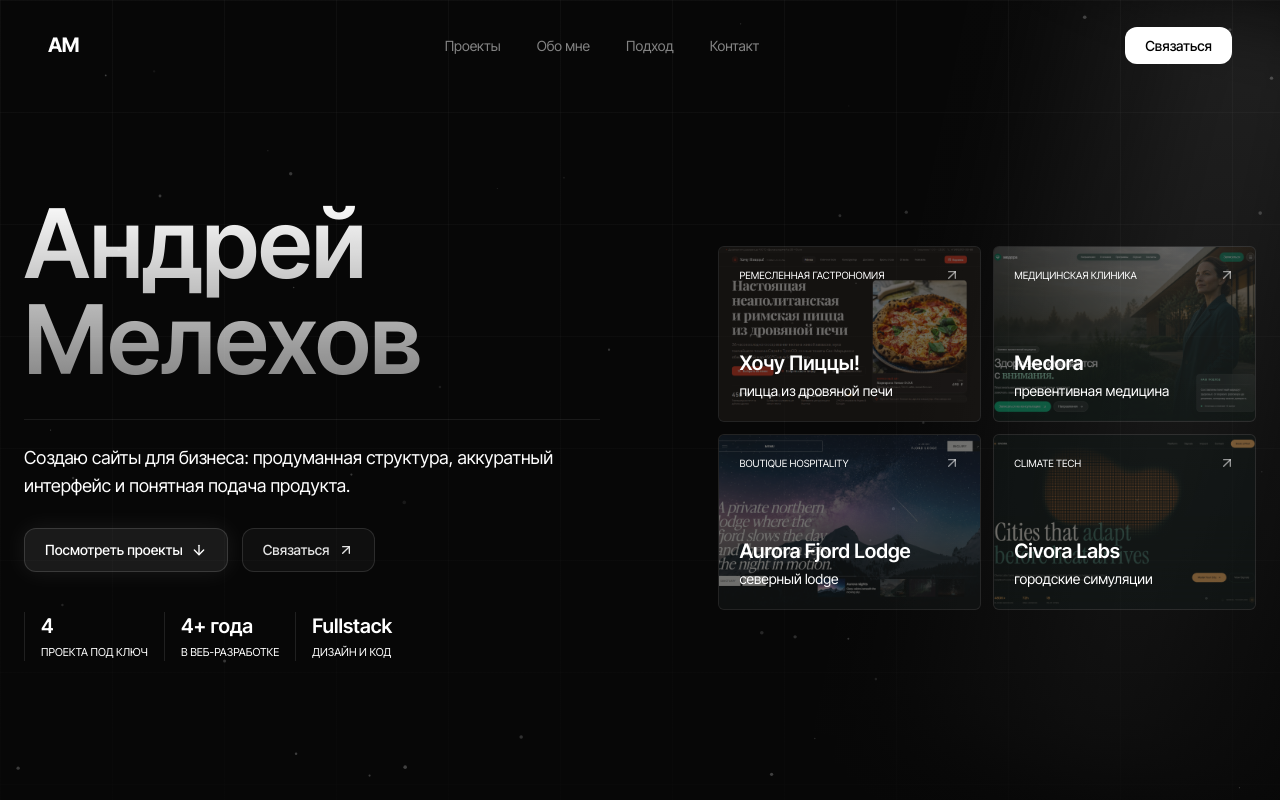
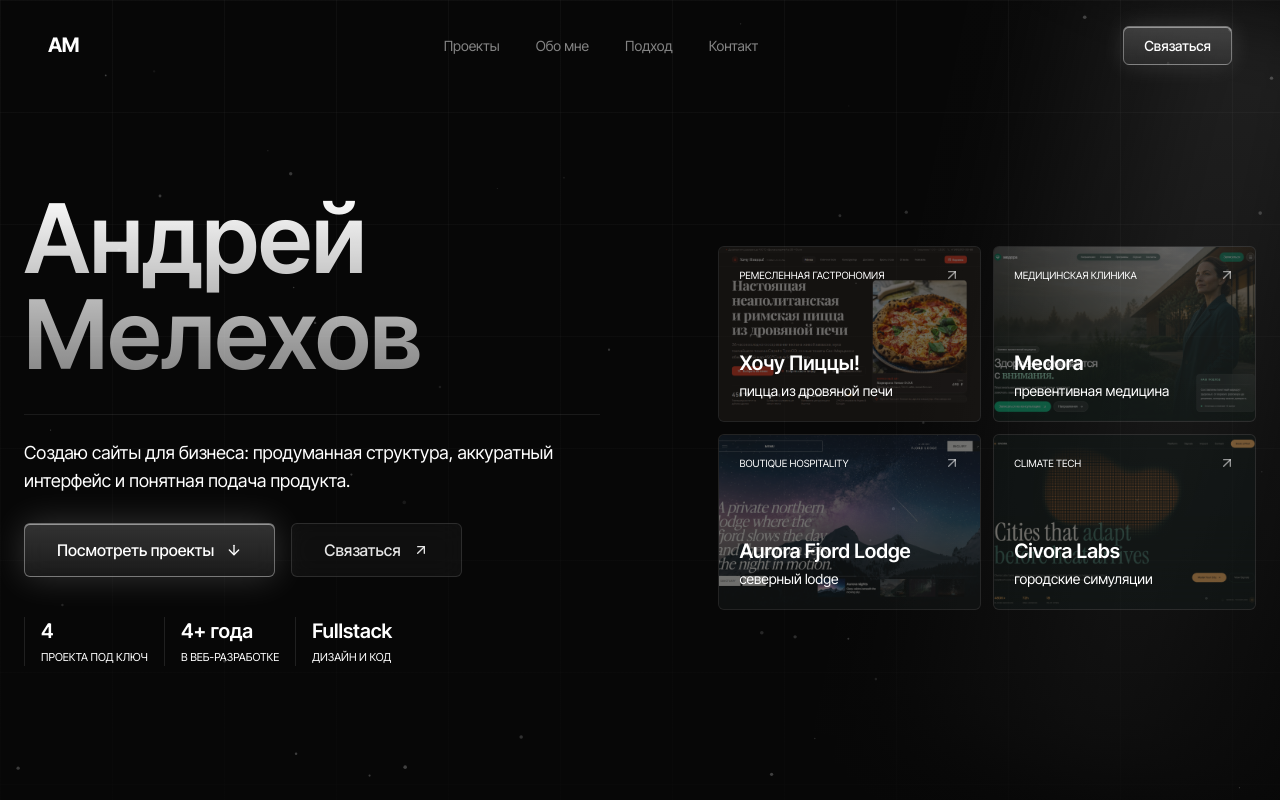
Before and after one commit to melekhovv/my-portfolio, a Next.js app: page / in a window 1280 px wide. Shown: the top 800 px of the page. Built offline with nearby package versions, Linux system fonts and the light colour scheme.

Commit message:
style: restore crisp button geometry with luminous frosted glass primary CTA

```diff
--- a/src/components/ui/button.tsx
+++ b/src/components/ui/button.tsx
@@ -29,21 +29,21 @@ export const Button = React.forwardRef<HTMLButtonElement, ButtonProps>(
     ref
   ) => {
     const baseStyles =
-      "spotlight-card relative inline-flex items-center justify-center font-medium transition-all duration-300 rounded-xl focus:outline-none focus-visible:ring-2 focus-visible:ring-white/20 disabled:opacity-50 disabled:pointer-events-none active:scale-[0.98] cursor-pointer whitespace-nowrap select-none";
+      "spotlight-card relative inline-flex items-center justify-center font-medium transition-all duration-300 rounded-md focus:outline-none focus-visible:ring-2 focus-visible:ring-white/20 disabled:opacity-50 disabled:pointer-events-none active:scale-[0.98] cursor-pointer whitespace-nowrap select-none backdrop-blur-md";
 
     const variants = {
       primary:
-        "bg-white/[0.08] hover:bg-white/[0.12] text-white border border-white/[0.14] shadow-[0_0_24px_rgba(255,255,255,0.08)]",
+        "text-white bg-gradient-to-b from-white/[0.18] to-white/[0.08] hover:from-white/[0.26] hover:to-white/[0.13] border border-white/35 hover:border-white/55 shadow-[0_0_35px_rgba(255,255,255,0.18),inset_0_1px_0_0_rgba(255,255,255,0.48)] hover:shadow-[0_0_48px_rgba(255,255,255,0.28),inset_0_1px_0_0_rgba(255,255,255,0.7)]",
       secondary:
-        "bg-white/[0.035] hover:bg-white/[0.06] text-[#e5e5e5] hover:text-white border border-white/[0.10] hover:border-white/20",
+        "text-[#e5e5e5] hover:text-white bg-white/[0.035] hover:bg-white/[0.07] border border-white/[0.12] hover:border-white/25",
       ghost:
         "text-text-secondary hover:text-white hover:bg-white/5 border border-transparent",
     };
 
     const sizes = {
-      sm: "h-9 px-3.5 text-xs gap-1.5",
-      default: "h-11 px-5 text-sm gap-2",
-      lg: "h-11 sm:h-12 px-5 sm:px-6 text-sm gap-2",
+      sm: "h-9 px-4 text-xs gap-1.5",
+      default: "h-11 px-6 text-sm gap-2",
+      lg: "min-h-[50px] px-8 py-3.5 text-sm sm:text-base gap-3",
     };
 
     const combinedClassName = cn(baseStyles, variants[variant], sizes[size], className);
--- a/src/components/ui/cta.tsx
+++ b/src/components/ui/cta.tsx
@@ -41,21 +41,21 @@ export function CTA() {
             </Reveal>
 
             <Reveal delay={0.3}>
-              <div className="mt-10 flex flex-col items-center justify-center gap-3.5 sm:flex-row">
+              <div className="mt-10 flex flex-col items-center justify-center gap-4 sm:flex-row">
                 <Button
                   variant="primary"
-                  size="default"
+                  size="lg"
                   href="https://t.me/melekhovv"
-                  className="w-full sm:w-auto shadow-[0_0_24px_rgba(255,255,255,0.08)]"
+                  className="w-full sm:w-auto"
                 >
                   Написать в Telegram
                   <ArrowUpRight className="h-4 w-4" />
                 </Button>
                 <Button
                   variant="secondary"
-                  size="default"
+                  size="lg"
                   href="mailto:anrewje@gmail.com"
-                  className="w-full sm:w-auto border-white/[0.12] bg-white/[0.035]"
+                  className="w-full sm:w-auto"
                 >
                   Отправить email
                 </Button>
--- a/src/components/ui/hero.tsx
+++ b/src/components/ui/hero.tsx
@@ -227,13 +227,13 @@ export function Hero() {
             initial={{ opacity: 0, y: 20 }}
             animate={{ opacity: 1, y: 0 }}
             transition={{ duration: 0.7, delay: 0.3, ease: [0.25, 0.1, 0.25, 1] }}
-            className="mt-7 flex flex-wrap gap-3.5"
+            className="mt-7 flex flex-wrap gap-4"
           >
             <Button
               href="#projects"
               variant="primary"
-              size="default"
-              className="w-full sm:w-auto shadow-[0_0_24px_rgba(255,255,255,0.08)]"
+              size="lg"
+              className="w-full sm:w-auto"
             >
               Посмотреть проекты
               <ArrowDown className="h-4 w-4" />
@@ -241,8 +241,8 @@ export function Hero() {
             <Button
               href="#cta"
               variant="secondary"
-              size="default"
-              className="w-full sm:w-auto border-white/[0.12] bg-white/[0.035]"
+              size="lg"
+              className="w-full sm:w-auto"
             >
               Связаться
               <ArrowUpRight className="h-4 w-4" />
--- a/src/components/ui/navbar.tsx
+++ b/src/components/ui/navbar.tsx
@@ -64,7 +64,7 @@ export function Navbar() {
               <Magnetic strength={0.15}>
                 <a
                   href="#cta"
-                  className="px-5 py-2.5 text-body-sm font-medium text-black bg-white rounded-xl hover:bg-white/90 transition-all duration-300"
+                  className="px-5 py-2.5 text-body-sm font-medium text-white bg-gradient-to-b from-white/[0.18] to-white/[0.08] hover:from-white/[0.26] hover:to-white/[0.14] border border-white/35 hover:border-white/55 rounded-md transition-all duration-300 shadow-[0_0_24px_rgba(255,255,255,0.12),inset_0_1px_0_0_rgba(255,255,255,0.45)] backdrop-blur-md"
                 >
                   Связаться
                 </a>
@@ -124,7 +124,7 @@ export function Navbar() {
                 animate={{ opacity: 1, y: 0 }}
                 transition={{ delay: 0.5 }}
                 onClick={() => setMobileOpen(false)}
-                className="mt-6 w-full max-w-xs text-center py-4 bg-white text-black rounded-2xl font-medium text-body-lg"
+                className="mt-6 w-full max-w-xs text-center py-3.5 text-white bg-gradient-to-b from-white/[0.18] to-white/[0.08] border border-white/35 rounded-md font-medium text-body-lg shadow-[0_0_30px_rgba(255,255,255,0.15),inset_0_1px_0_0_rgba(255,255,255,0.45)] backdrop-blur-md"
               >
                 Связаться
               </motion.a>
```
